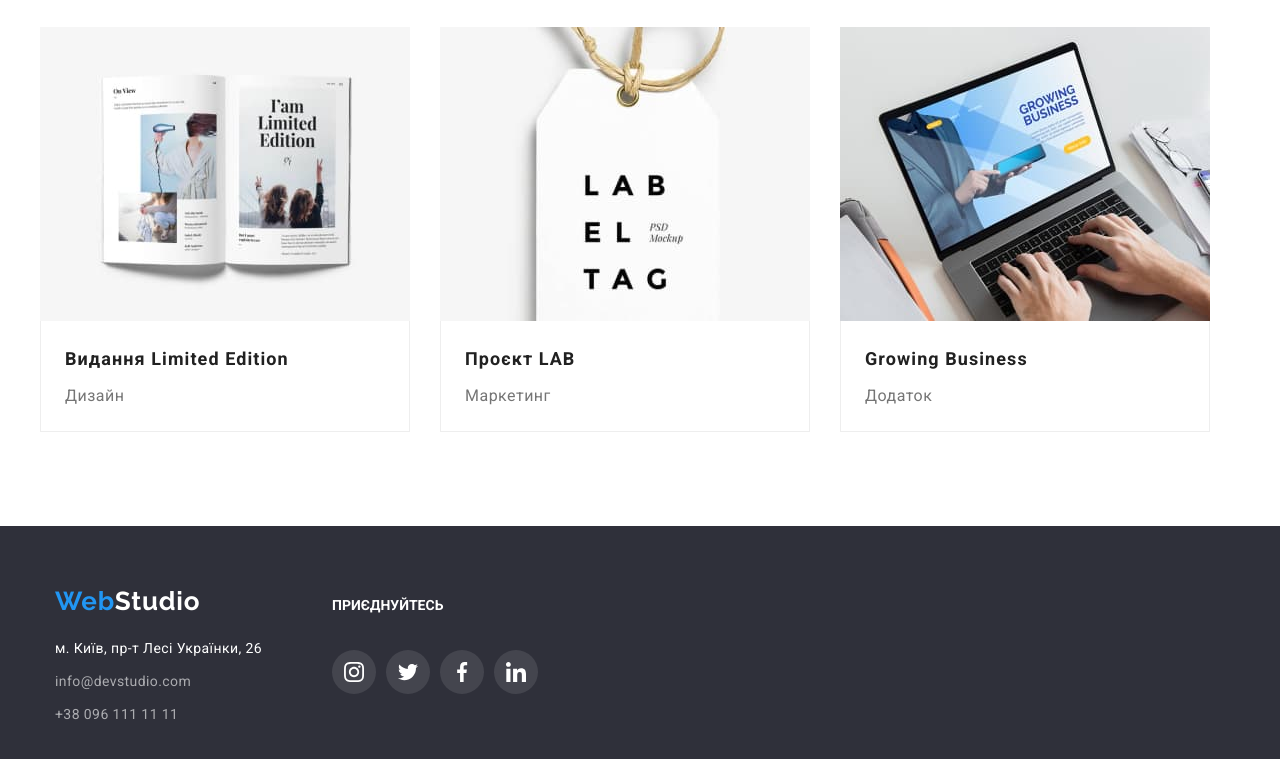
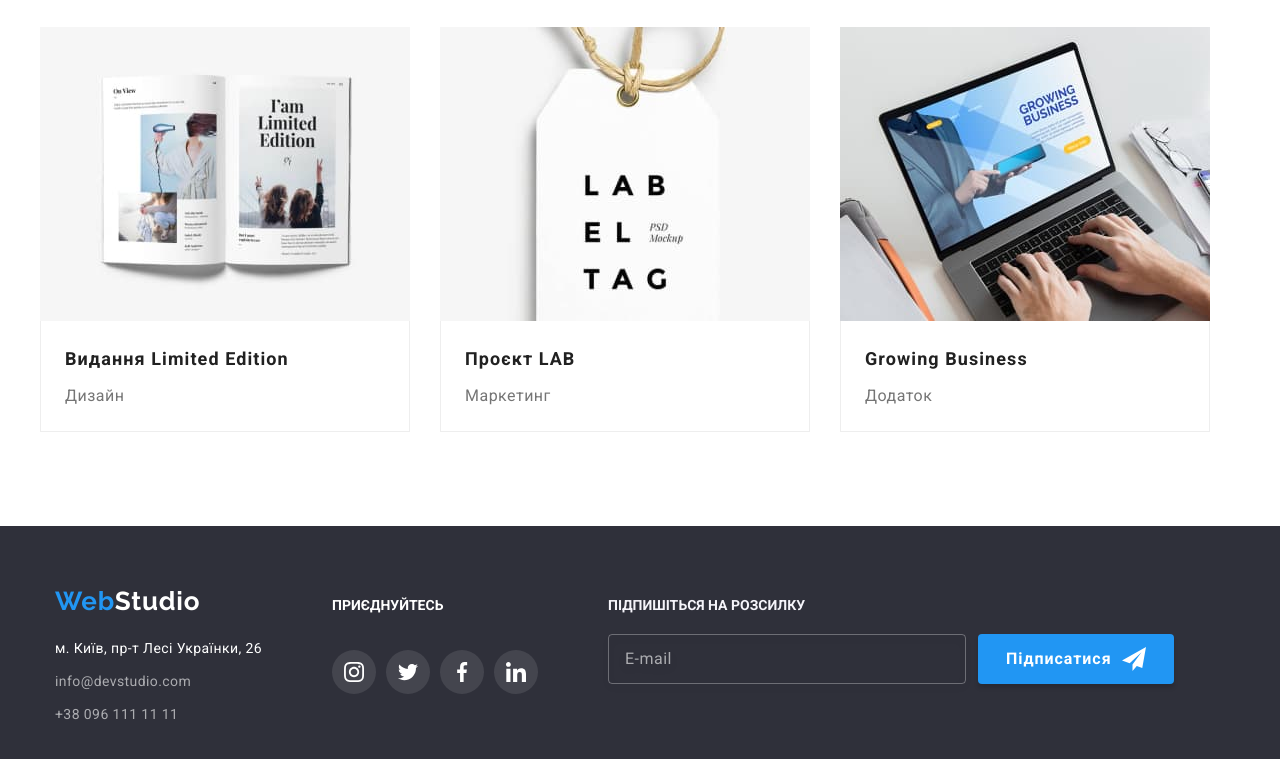
Before and after one commit to Bel459/goit-markup-hw-06, a plain HTML site: page portfolio.html in a window 1280 px wide. Shown: the part 1106-1865 px from the top of the page. Drawn offline with nearby package versions, Linux system fonts and the light colour scheme.

Commit message:
footer on portfolio

```diff
--- a/portfolio.html
+++ b/portfolio.html
@@ -210,6 +210,18 @@
                 </svg></a></li>
           </ul>
         </div>
+        <form class="subscribe" action="/" method="post" autocomplete="off">
+          <h3 class="subscribe-title">Підпишіться на розсилку</h3>
+          <div class="subscribe-group">
+            <input class="subscribe-input" type="email" name="name" placeholder="E-mail">
+            <button class="button button-subscribe" type="submit">
+              <span class="button-subscribe-name">Підписатися</span>
+              <svg class="subscribe-icon" width="24px" height="24px">
+                <use href="./images/icons.svg#icon-send"></use>
+              </svg>
+            </button>
+          </div>
+        </form>
       </div>
     </div>
   </footer>
```
Also changed, not shown: index.html (+3 -3 lines). Lines whose indentation alone changed are shown as unchanged.
